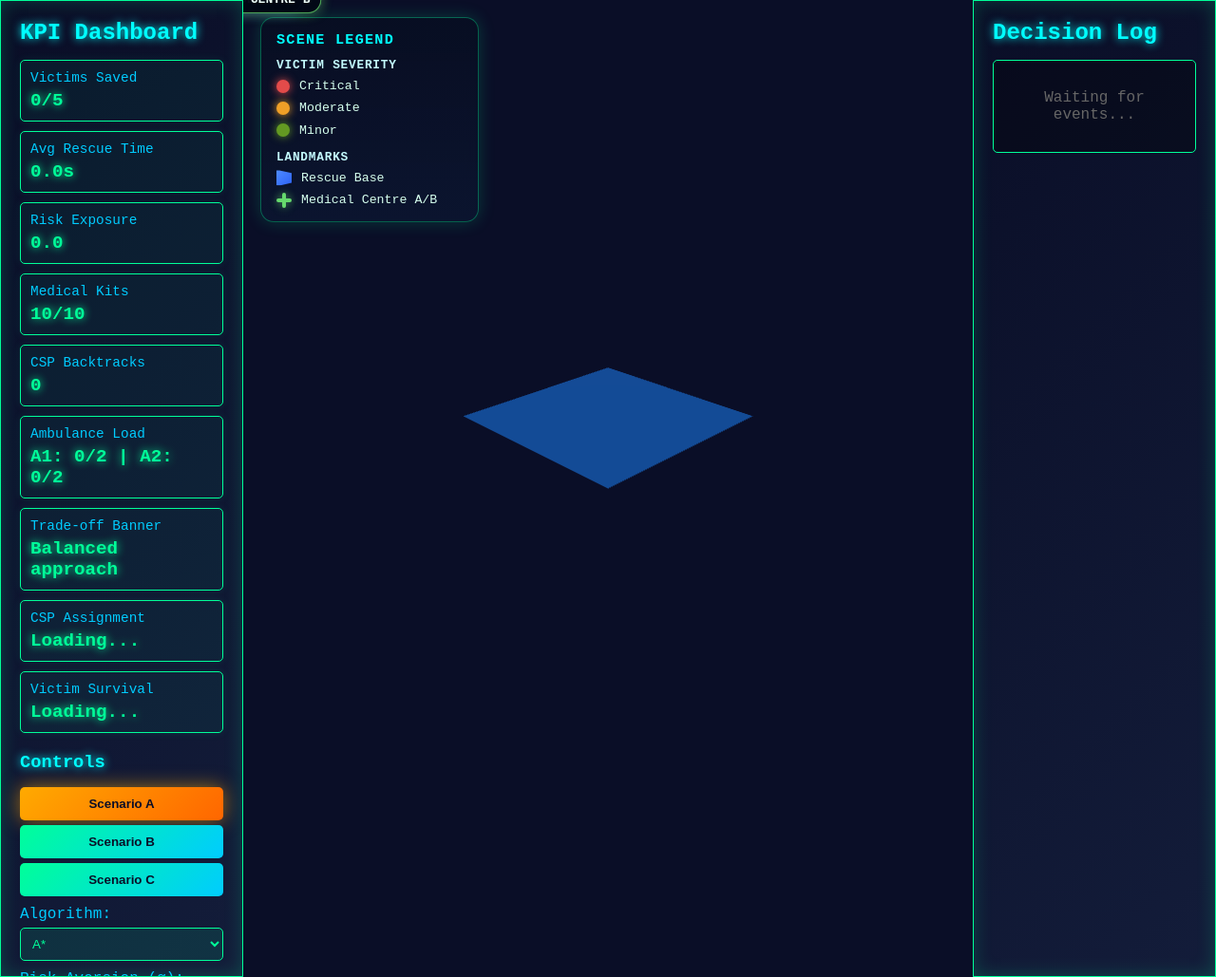
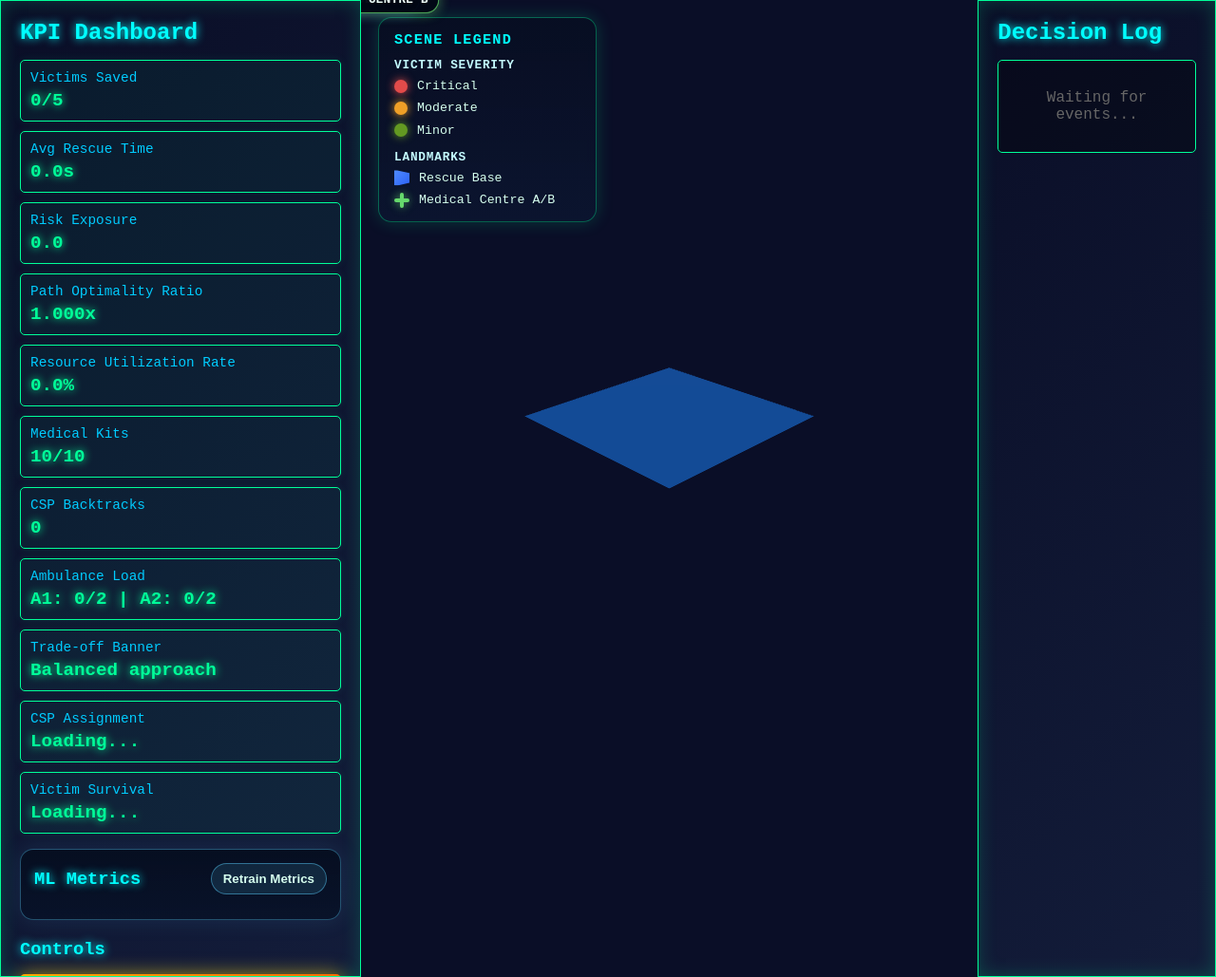
Before and after one commit to rana-m-ahmed/Intelligent-Disaster-Response-Agent, a Flask app: page / in a window 1280 px wide. Shown: the whole page at 95% size. Run offline with Flask 3, Linux system fonts and the light colour scheme; parts of the project's set-up code (start-up, migrations or seed data) failed here and were passed over; some libraries are stand-ins or nearby versions.

Commit message:
Added ml matrics and risk analysis dashboard for both the models with additional kpi computations

```diff
--- a/aidra/app.py
+++ b/aidra/app.py
@@ -53,6 +53,7 @@ class GlobalState:
         self.ambulance_trip_waypoints: Dict[str, List[Tuple[int, int]]] = {}
         self.ambulance_trip_stage_index: Dict[str, int] = {}
         self.ambulance_trip_dropoff: Dict[str, Tuple[int, int]] = {}
+        self.route_baseline_costs: Dict[str, float] = {}
         self.ambulance_loads: Dict[str, int] = {}
         self.ambulance_capacity = 2
         self.detour_threshold = 1.5
@@ -158,6 +159,33 @@ class GlobalState:
             "segments": segments,
         }
 
+    def _overall_path_optimality_ratio(self) -> float:
+        found_cost = 0.0
+        best_cost = 0.0
+        for ambulance_id, route_cost in self.route_costs.items():
+            if route_cost <= 0.0:
+                continue
+            found_cost += route_cost
+            best_cost += max(self.route_baseline_costs.get(ambulance_id, route_cost), 1e-9)
+        if found_cost <= 0.0 or best_cost <= 0.0:
+            return 1.0
+        return max(found_cost / best_cost, 1.0)
+
+    def _resource_utilization_snapshot(self) -> Dict[str, float]:
+        ambulance_total = len(self.env.ambulances) if self.env else 0
+        kits_capacity = 10
+        kits_consumed = max(0, kits_capacity - (self.env.medical_kits if self.env else kits_capacity))
+        ambulances_dispatched = sum(1 for route in self.ambulance_routes.values() if route)
+        teams_deployed = 1 if self.env else 0
+        resources_used = ambulances_dispatched + kits_consumed + teams_deployed
+        resources_available = ambulance_total + kits_capacity + 1
+        utilization_rate = (resources_used / max(resources_available, 1)) * 100.0
+        return {
+            "resources_used": float(resources_used),
+            "resources_available": float(resources_available),
+            "resource_utilization_rate": max(0.0, min(100.0, utilization_rate)),
+        }
+
     def _victim_queue_key(self, victim: Victim) -> Tuple[int, int, int, str]:
         nearest_distance = 0
         if self.env and self.env.ambulances:
@@ -253,6 +281,7 @@ class GlobalState:
         self.ambulance_trip_waypoints.pop(ambulance_id, None)
         self.ambulance_trip_stage_index.pop(ambulance_id, None)
         self.ambulance_trip_dropoff.pop(ambulance_id, None)
+        self.route_baseline_costs.pop(ambulance_id, None)
         self.ambulance_loads[ambulance_id] = 0
 
     def _current_trip_target(self, ambulance_id: str, route: List[Tuple[int, int]], progress: int) -> Optional[Tuple[int, int]]:
@@ -342,6 +371,12 @@ class GlobalState:
         self.ambulance_trip_waypoints[ambulance_id] = [victim.pos for victim in trip_victims] + [dropoff]
         self.ambulance_trip_stage_index[ambulance_id] = 0
         self.ambulance_trip_dropoff[ambulance_id] = dropoff
+        self.route_baseline_costs[ambulance_id] = self._build_waypoint_route(
+            start,
+            [victim.pos for victim in trip_victims] + [dropoff],
+            "astar",
+            alpha,
+        )["cost"]
         self.ambulance_loads[ambulance_id] = len(consumed_ids)
 
         return {
@@ -352,6 +387,7 @@ class GlobalState:
             "cost": total_cost,
             "risk": total_risk,
             "segments": segments,
+            "baseline_cost": self.route_baseline_costs[ambulance_id],
         }
 
     def _dispatch_next_queue_target(self, ambulance_id: str) -> Optional[Dict[str, Any]]:
@@ -400,8 +436,10 @@ class GlobalState:
         self.ambulance_progress[ambulance_id] = 0
         self.active_assignments[ambulance_id] = victim.victim_id
         self.route_costs[ambulance_id] = trip["cost"]
+        self.route_baseline_costs[ambulance_id] = trip.get("baseline_cost", trip["cost"])
         self.assignment_started_at[ambulance_id] = self.step_count
         self.route_risk_scores.append(trip["risk"])
+        optimality_ratio = round(trip["cost"] / max(trip.get("baseline_cost", trip["cost"]), 1e-9), 4)
 
         justification = (
             f"Auto-dispatched {ambulance_id} to {victim.victim_id} from the full rescue queue "
@@ -418,7 +456,7 @@ class GlobalState:
                 "algorithm": self.current_algorithm,
                 "justification_text": justification,
                 "frontier_sizes": [],
-                "optimality_ratio": 1.0,
+                "optimality_ratio": optimality_ratio,
                 "fuzzy_risk_along_path": _path_fuzzy_risk(self.env, trip["path"]),
                 "trigger_reason": "full_rescue_queue",
                 "victim_priority_list": self.get_priority_list(),
@@ -437,7 +475,7 @@ class GlobalState:
                 "risk_score": trip["risk"],
                 "justification": justification,
                 "is_replan": False,
-                "optimality_ratio": 1.0,
+                "optimality_ratio": optimality_ratio,
                 "fuzzy_risk_along_path": _path_fuzzy_risk(self.env, trip["path"]),
                 "frontier_sizes": [],
                 "load": trip.get("load", 1),
@@ -451,7 +489,7 @@ class GlobalState:
             "route_cost": round(trip["cost"], 3),
             "risk_cost": round(trip["risk"], 3),
             "priority": round(self._full_rescue_priority(victim), 4),
-            "optimality_ratio": 1.0,
+            "optimality_ratio": optimality_ratio,
         }
 
     def build_full_rescue_plan(self, algorithm: str, alpha: float) -> Dict[str, Any]:
@@ -572,6 +610,7 @@ class GlobalState:
             self.ambulance_trip_waypoints = {}
             self.ambulance_trip_stage_index = {}
             self.ambulance_trip_dropoff = {}
+            self.route_baseline_costs = {}
             self.ambulance_loads = {}
             self.ml_report_emitted = False
             self.latest_csp_backtracks = 0
@@ -634,6 +673,7 @@ class GlobalState:
         )
         avg_rescue_time_sec = avg_rescue_steps * 0.5
         risk_exposure = float(self.risk_steps)
+        resource_snapshot = self._resource_utilization_snapshot()
         return {
             "grid": self.get_grid_for_json(),
             "victims": self.get_victims_for_json(),
@@ -657,6 +697,11 @@ class GlobalState:
             "ambulance_capacity": self.ambulance_capacity,
             "algorithm": self.current_algorithm,
             "alpha": self.current_alpha,
+            "ml_report": self.ml.get_metrics_report(),
+            "path_optimality_ratio": self._overall_path_optimality_ratio(),
+            "resource_utilization_rate": resource_snapshot["resource_utilization_rate"],
+            "resources_used": resource_snapshot["resources_used"],
+            "resources_available": resource_snapshot["resources_available"],
         }
 
     def get_current_pos(self, ambulance_id: str) -> Tuple[int, int]:
@@ -754,6 +799,15 @@ def _ml_report_payload() -> Dict[str, Any]:
         "trigger_reason": "startup_model_report",
         "step": 0,
     }
+
+
+@socketio.on("retrain_ml")
+def handle_retrain_ml() -> None:
+    global_state.ml.train_models()
+    payload = global_state.get_ml_report_payload()
+    global_state.log_event(payload)
+    emit("ml_report", payload, broadcast=True)
+    emit("state_update", global_state.get_state_snapshot(), broadcast=True)
 
 
 def _assignment_summary_for_event() -> Dict[str, List[str]]:
@@ -856,8 +910,10 @@ def handle_plan_route(data: Dict[str, Any]) -> None:
     global_state.ambulance_progress[assigned_ambulance] = 0
     global_state.active_assignments[assigned_ambulance] = victim_id
     global_state.route_costs[assigned_ambulance] = result["cost"]
+    global_state.route_baseline_costs[assigned_ambulance] = result.get("baseline_cost", result["cost"])
     global_state.assignment_started_at[assigned_ambulance] = global_state.simulation_step
     global_state.route_risk_scores.append(result["risk"])
+    optimality_ratio = round(result["cost"] / max(result.get("baseline_cost", result["cost"]), 1e-9), 4)
 
     global_state.log_event(
         {
@@ -890,7 +946,7 @@ def handle_plan_route(data: Dict[str, Any]) -> None:
             "risk_score": result["risk"],
             "justification": justify,
             "is_replan": False,
-            "optimality_ratio": 1.0,
+            "optimality_ratio": optimality_ratio,
             "fuzzy_risk_along_path": _path_fuzzy_risk(global_state.env, result["path"]),
             "frontier_sizes": [],
             "load": result.get("load", 1),
@@ -928,6 +984,7 @@ def handle_plan_full_rescue(data: Dict[str, Any]) -> None:
     global_state.ambulance_progress = {amb.agent_id: 0 for amb in global_state.env.ambulances}
     global_state.active_assignments = {}
     global_state.route_costs = {}
+    global_state.route_baseline_costs = {}
     global_state.assignment_started_at = {}
     global_state.route_risk_scores = []
     global_state.rescue_queues = {
@@ -1066,7 +1123,28 @@ def _auto_replan_for_block(coords: Tuple[int, int], trigger_reason: str) -> None
         global_state.ambulance_routes[amb_id] = new_result["path"]
         global_state.ambulance_progress[amb_id] = 0
         global_state.route_costs[amb_id] = new_result["cost"]
+        if remaining_waypoints:
+            baseline_cost = global_state._build_waypoint_route(
+                start,
+                remaining_waypoints,
+                "astar",
+                global_state.current_alpha,
+            )["cost"]
+        else:
+            baseline_cost = search(
+                global_state.env,
+                start,
+                target_pos,
+                "astar",
+                global_state.ml,
+                global_state.fuzzy,
+                global_state.current_alpha,
+                True,
+                global_state.current_algorithm_params,
+            ).total_cost
+        global_state.route_baseline_costs[amb_id] = baseline_cost
         global_state.route_risk_scores.append(new_result["risk"])
+        optimality_ratio = round(new_result["cost"] / max(baseline_cost, 1e-9), 4)
 
         justify = (
             f"Route for {amb_id} to {target_label} crossed blocked cell {coords}; "
@@ -1086,7 +1164,7 @@ def _auto_replan_for_block(coords: Tuple[int, int], trigger_reason: str) -> None
                 "victim_priority_list": global_state.get_priority_list(),
                 "assignment_plan": dict(global_state.active_assignments),
                 "frontier_sizes": [],
-                "optimality_ratio": 1.0,
+                "optimality_ratio": optimality_ratio,
                 "fuzzy_risk_along_path": _path_fuzzy_risk(global_state.env, new_result["path"]),
                 "justification_text": justify,
             }
@@ -1104,7 +1182,7 @@ def _auto_replan_for_block(coords: Tuple[int, int], trigger_reason: str) -> None
                 "risk_score": new_result["risk"],
                 "justification": justify,
                 "is_replan": True,
-                "optimality_ratio": 1.0,
+                "optimality_ratio": optimality_ratio,
                 "fuzzy_risk_along_path": _path_fuzzy_risk(global_state.env, new_result["path"]),
                 "frontier_sizes": [],
             },
@@ -1272,6 +1350,7 @@ def handle_step_simulation() -> None:
             global_state.active_assignments.pop(amb_id, None)
             global_state.assignment_started_at.pop(amb_id, None)
             global_state.route_costs.pop(amb_id, None)
+            global_state.route_baseline_costs.pop(amb_id, None)
 
             global_state.refresh_victim_survival_probabilities()
             if global_state.rescue_queues.get(amb_id):
--- a/aidra/src/ml_model.py
+++ b/aidra/src/ml_model.py
@@ -181,9 +181,9 @@ class MLModel:
             preds = model.predict(X_test)
             report = ModelReport(
                 accuracy=accuracy_score(y_test, preds),
-                precision=precision_score(y_test, preds, zero_division=0),
-                recall=recall_score(y_test, preds, zero_division=0),
-                f1=f1_score(y_test, preds, zero_division=0),
+                precision=precision_score(y_test, preds, average="macro", zero_division=0),
+                recall=recall_score(y_test, preds, average="macro", zero_division=0),
+                f1=f1_score(y_test, preds, average="macro", zero_division=0),
                 confusion=confusion_matrix(y_test, preds).tolist(),
             )
             reports[name] = report
--- a/aidra/static/main.js
+++ b/aidra/static/main.js
@@ -16,6 +16,7 @@ let animationId;
 let stepIntervalId = null;
 let blockModeActive = false;
 let hoveredCellKey = null;
+let latestMlReport = null;
 
 const routeColors = [0x5bd1ff, 0x00ccff, 0xff99ff, 0xffaa00];
 const victimSeverityColors = {
@@ -100,6 +101,11 @@ function init() {
         const algorithmParams = collectAlgorithmParams(algorithm);
         socket.emit("plan_full_rescue", { algorithm, alpha, algorithm_params: algorithmParams });
         appendLogEntry("USER ACTION", `Planning full rescue with ${algorithm.toUpperCase()} (alpha=${alpha.toFixed(1)}).`, "ASSIGNMENT");
+    });
+
+    document.getElementById("btn-retrain-ml").addEventListener("click", () => {
+        socket.emit("retrain_ml");
+        appendLogEntry("USER ACTION", "Retraining ML metrics for the current models.", "ASSIGNMENT");
     });
 
     document.getElementById("algorithm-select").addEventListener("change", (e) => {
@@ -544,6 +550,96 @@ function formatAmbulanceLoads(ambulances) {
     return ambulances.map((amb) => `${amb.id}: ${Number(amb.load ?? 0)}/${Number(amb.capacity ?? 2)}`).join(" | ");
 }
 
+function formatMetricValue(value) {
+    const numericValue = Number(value);
+    return Number.isFinite(numericValue) ? numericValue.toFixed(3) : "0.000";
+}
+
+function modelDisplayName(modelKey) {
+    if (modelKey === "knn") return "kNN";
+    if (modelKey === "nb") return "Naive Bayes";
+    return modelKey;
+}
+
+function taskDisplayName(taskKey) {
+    if (taskKey === "survival") return "Survival";
+    if (taskKey === "risk") return "Risk";
+    return taskKey;
+}
+
+function intensityFromValue(value, maxValue) {
+    if (maxValue <= 0) {
+        return 0.12;
+    }
+    const normalized = Math.min(1, Math.max(0, value / maxValue));
+    return 0.12 + normalized * 0.88;
+}
+
+function renderConfusionMatrix(matrix) {
+    const rows = Array.isArray(matrix) ? matrix : [];
+    const size = Math.max(rows.length, 1);
+    const maxValue = rows.flat().reduce((max, cell) => Math.max(max, Number(cell) || 0), 0);
+    const cells = rows
+        .map((row, rowIndex) =>
+            row
+                .map((cell, colIndex) => {
+                    const numericValue = Number(cell) || 0;
+                    const alpha = intensityFromValue(numericValue, maxValue);
+                    const label = `Actual ${rowIndex + 1}, Predicted ${colIndex + 1}`;
+                    return `<div class="cm-cell" title="${label}: ${numericValue}" style="background: rgba(91, 209, 255, ${alpha.toFixed(3)})"></div>`;
+                })
+                .join("")
+        )
+        .join("");
+
+    return `
+        <div class="cm-wrap">
+            <div class="cm-axis cm-axis-top">Predicted</div>
+            <div class="cm-grid" style="grid-template-columns: repeat(${size}, minmax(0, 1fr));">
+                ${cells}
+            </div>
+            <div class="cm-axis cm-axis-bottom">Colour intensity shows cell magnitude</div>
+        </div>
+    `;
+}
+
+function renderMlMetricsPanel(mlReport) {
+    if (mlReport) {
+        latestMlReport = mlReport;
+    }
+    const root = document.getElementById("ml-metrics-root");
+    if (!root || !latestMlReport) {
+        return;
+    }
+
+    root.innerHTML = Object.entries(latestMlReport)
+        .map(([taskKey, models]) => {
+            const modelCards = Object.entries(models || {})
+                .map(([modelKey, report]) => `
+                    <article class="ml-model-card">
+                        <div class="ml-model-name">${modelDisplayName(modelKey)}</div>
+                        <div class="ml-model-metric-row"><span>Accuracy</span><strong>${formatMetricValue(report.accuracy)}</strong></div>
+                        <div class="ml-model-metric-row"><span>Precision (macro)</span><strong>${formatMetricValue(report.precision)}</strong></div>
+                        <div class="ml-model-metric-row"><span>Recall (macro)</span><strong>${formatMetricValue(report.recall)}</strong></div>
+                        <div class="ml-model-metric-row"><span>F1-score (macro)</span><strong>${formatMetricValue(report.f1)}</strong></div>
+                        <div class="ml-confusion-block">
+                            <div class="ml-confusion-title">Confusion Matrix</div>
+                            ${renderConfusionMatrix(report.confusion)}
+                        </div>
+                    </article>
+                `)
+                .join("");
+
+            return `
+                <section class="ml-task-section">
+                    <div class="ml-task-title">${taskDisplayName(taskKey)} Metrics</div>
+                    <div class="ml-model-grid">${modelCards}</div>
+                </section>
+            `;
+        })
+        .join("");
+}
+
 socket.on("state_update", (data) => {
     gameState = data;
 
@@ -659,9 +755,12 @@ socket.on("state_update", (data) => {
     document.getElementById("ambulance-loads").textContent = formatAmbulanceLoads(data.ambulances || []);
     document.getElementById("csp-assignment").textContent = formatAssignmentPlan(data.csp_assignment);
     document.getElementById("victim-survival").textContent = formatSurvivalList((data.victims || []).filter((victim) => !victim.rescued));
+    document.getElementById("path-optimality-ratio").textContent = `${formatMetricValue(data.path_optimality_ratio ?? 1.0)}x`;
+    document.getElementById("resource-utilization-rate").textContent = `${Math.max(0, Math.min(100, Number(data.resource_utilization_rate ?? 0))).toFixed(1)}%`;
     document.getElementById("alpha-value").textContent = parseFloat(document.getElementById("alpha-slider").value).toFixed(1);
     updateTradeoffBanner();
     updateLandmarkLabels();
+    renderMlMetricsPanel(data.ml_report);
 });
 
 socket.on("route_planned", (data) => {
@@ -709,6 +808,7 @@ socket.on("full_rescue_planned", (data) => {
 socket.on("ml_report", (data) => {
     const survival = data.ml_report?.survival || {};
     const risk = data.ml_report?.risk || {};
+    renderMlMetricsPanel(data.ml_report);
     appendLogEntry("ML REPORT", `Startup model comparison loaded. Survival models: ${Object.keys(survival).join(", ")}; Risk models: ${Object.keys(risk).join(", ")}.`, "ASSIGNMENT");
 });
 
--- a/aidra/static/style.css
+++ b/aidra/static/style.css
@@ -28,6 +28,15 @@ body {
     box-shadow: 0 0 20px rgba(0, 255, 153, 0.2) inset;
 }
 
+.left-panel {
+    width: 28%;
+    min-width: 380px;
+}
+
+.right-panel {
+    width: 20%;
+}
+
 .left-panel h2,
 .left-panel h3,
 .right-panel h2 {
@@ -41,7 +50,7 @@ body {
 }
 
 .center-panel {
-    width: 60%;
+    width: 52%;
     background-color: #0a0e27;
     position: relative;
     box-shadow: 0 0 30px rgba(0, 255, 153, 0.1) inset;
@@ -234,6 +243,136 @@ body {
     text-shadow: 0 0 10px #00ff99;
 }
 
+.ml-panel {
+    margin: 16px 0 10px;
+    padding: 14px;
+    border-radius: 14px;
+    border: 1px solid rgba(91, 209, 255, 0.35);
+    background: linear-gradient(180deg, rgba(6, 14, 32, 0.96), rgba(8, 18, 40, 0.88));
+    box-shadow: 0 0 24px rgba(91, 209, 255, 0.12);
+}
+
+.ml-panel-header {
+    display: flex;
+    align-items: center;
+    justify-content: space-between;
+    gap: 10px;
+    margin-bottom: 12px;
+}
+
+.ml-panel-header h3 {
+    margin: 0;
+}
+
+.ml-refresh-btn {
+    border: 1px solid rgba(91, 209, 255, 0.45);
+    background: rgba(91, 209, 255, 0.12);
+    color: #d6ffef;
+    border-radius: 999px;
+    padding: 8px 12px;
+    cursor: pointer;
+    font-weight: 700;
+    transition: transform 0.2s ease, background 0.2s ease;
+}
+
+.ml-refresh-btn:hover {
+    transform: translateY(-1px);
+    background: rgba(91, 209, 255, 0.2);
+}
+
+.ml-metrics-root {
+    display: grid;
+    gap: 14px;
+}
+
+.ml-task-section {
+    padding: 12px;
+    border-radius: 12px;
+    background: rgba(255, 255, 255, 0.03);
+    border: 1px solid rgba(0, 255, 153, 0.16);
+}
+
+.ml-task-title {
+    color: #00ffff;
+    font-size: 0.9em;
+    font-weight: 700;
+    margin-bottom: 10px;
+    letter-spacing: 0.05em;
+    text-transform: uppercase;
+}
+
+.ml-model-grid {
+    display: grid;
+    grid-template-columns: repeat(2, minmax(0, 1fr));
+    gap: 10px;
+}
+
+.ml-model-card {
+    display: grid;
+    gap: 10px;
+    padding: 12px;
+    border-radius: 12px;
+    border: 1px solid rgba(0, 255, 153, 0.18);
+    background: rgba(0, 0, 0, 0.18);
+}
+
+.ml-model-name {
+    color: #d6ffef;
+    font-weight: 800;
+    margin-bottom: 4px;
+}
+
+.ml-model-metric-row {
+    display: flex;
+    align-items: center;
+    justify-content: space-between;
+    gap: 12px;
+    font-size: 0.84em;
+    color: #c4fbff;
+    margin-top: 5px;
+}
+
+.ml-model-metric-row strong {
+    color: #00ff99;
+}
+
+.ml-confusion-block {
+    display: grid;
+    gap: 8px;
+}
+
+.ml-confusion-title {
+    color: #00ccff;
+    font-size: 0.8em;
+    text-transform: uppercase;
+    letter-spacing: 0.06em;
+}
+
+.cm-wrap {
+    display: grid;
+    gap: 8px;
+}
+
+.cm-axis {
+    color: rgba(214, 255, 239, 0.75);
+    font-size: 0.72em;
+    text-transform: uppercase;
+    letter-spacing: 0.08em;
+}
+
+.cm-grid {
+    display: grid;
+    gap: 4px;
+    aspect-ratio: 1 / 1;
+}
+
+.cm-cell {
+    min-height: 22px;
+    border-radius: 6px;
+    border: 1px solid rgba(255, 255, 255, 0.08);
+    box-shadow: inset 0 0 10px rgba(255, 255, 255, 0.05);
+}
+
 .control-btn {
     display: block;
     width: 100%;
--- a/aidra/templates/index.html
+++ b/aidra/templates/index.html
@@ -24,6 +24,14 @@
                 <div class="kpi-value" id="risk-exposure">0.0</div>
             </div>
             <div class="kpi-box">
+                <div class="kpi-label">Path Optimality Ratio</div>
+                <div class="kpi-value" id="path-optimality-ratio">1.000x</div>
+            </div>
+            <div class="kpi-box">
+                <div class="kpi-label">Resource Utilization Rate</div>
+                <div class="kpi-value" id="resource-utilization-rate">0.0%</div>
+            </div>
+            <div class="kpi-box">
                 <div class="kpi-label">Medical Kits</div>
                 <div class="kpi-value" id="medical-kits">10/10</div>
             </div>
@@ -46,6 +54,14 @@
             <div class="kpi-box">
                 <div class="kpi-label">Victim Survival</div>
                 <div class="kpi-value" id="victim-survival">Loading...</div>
+            </div>
+
+            <div class="ml-panel" id="ml-panel">
+                <div class="ml-panel-header">
+                    <h3>ML Metrics</h3>
+                    <button type="button" class="ml-refresh-btn" id="btn-retrain-ml">Retrain Metrics</button>
+                </div>
+                <div id="ml-metrics-root" class="ml-metrics-root"></div>
             </div>
 
             <h3>Controls</h3>
```
Also changed, not shown: aidra/src/main.py (+8 -2 lines), 1 other file.
